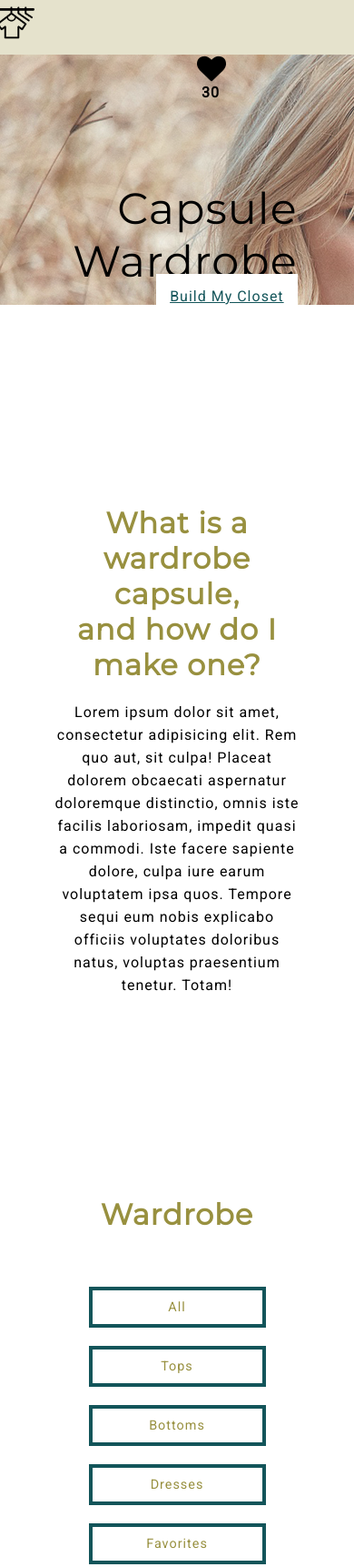
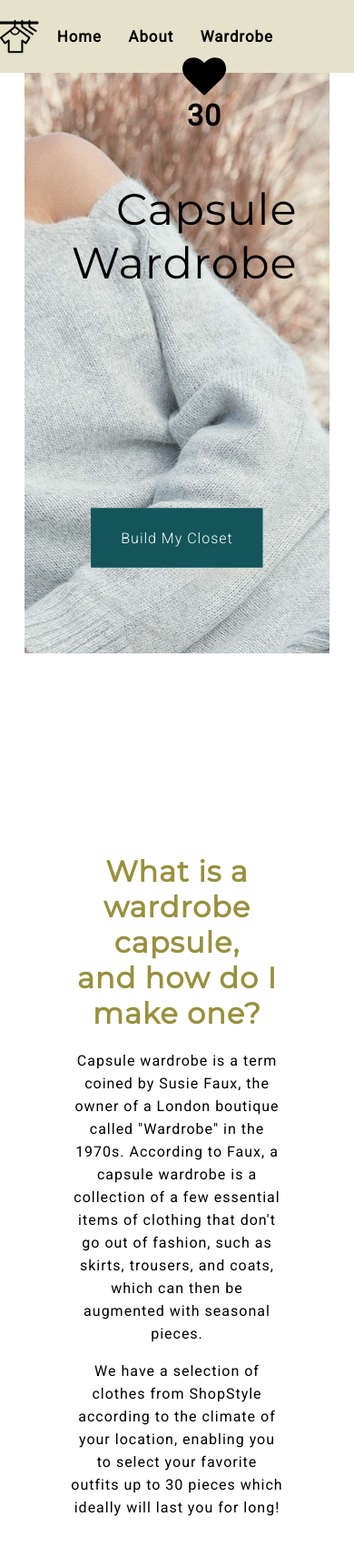
Before and after one commit to dressed-to-last/capsulewardrobe, a website: page index.html in a window 390 px wide. Shown: the top 1722 px of the page at 91% size. Drawn offline with nearby package versions, Linux system fonts and the light colour scheme; files that its build step writes are made by us from their sources; no server answers.

Commit message:
updated styles, index, and javascript

```diff
--- a/dev/scripts/main.js
+++ b/dev/scripts/main.js
@@ -10,12 +10,12 @@ styleApp.init = function() {
 
 //when user clicked "create my wardrobe" in the header, go to the library section.
 //when user location is activated, display weather data.
-//display clothes according to user's location temperature (above 20 degrees show summer clothes, below 20 degrees show autumn clothes).
-//when user select a product, counter of 30 decreases by 1; when user unclicked the product, the counter increases.
-
-//user selects products from library and product is stored in their personal capsule wardrobe.
+//display clothes according to user's location temperature (above 10 degrees show summer clothes, below 10 degrees show autumn clothes).
+//when user selects a product, counter of 30 decreases by 1; when user unclick the product, the counter increases.
+//user selects products from library and products will be stored in their personal capsule wardrobe.
 //when user clicks the filter button (eg. all, top, bottom, jackets, selected products) display the library according to the clicked button.
 //the flickity top section will show shirts/jackets, and bottom section shows pants/skirts, etc.
+
 
 //ajax call to get weather data
 styleApp.getWeatherPieces = function() {
@@ -28,7 +28,7 @@ styleApp.getWeatherPieces = function() {
   });
 };
 
-//end of ajax call
+
 
 //after getting data from getWeatherPieces, display elements needed on the page.
 styleApp.displayWeatherPieces = function(weather) {
@@ -36,13 +36,14 @@ styleApp.displayWeatherPieces = function(weather) {
   const weatherImgEl = $("<img>").attr("src", weatherData.icon_url);
   const cityEl = $("<p>").text(weatherData.observation_location.city);
   const tempEl = $("<p>").text(weatherData.temp_c + " °C");
-
   const temp = weatherData.temp_c;
 
   $("#weather").append(weatherImgEl, tempEl, cityEl);
 
   styleApp.displayClothesByTemp(temp);
 };
+
+
 
 styleApp.getStylePieces = function() {
   //requesting list of 50 products from shopstyle
@@ -142,9 +143,9 @@ styleApp.getStylePieces = function() {
   }).then(function(res) {
     styleApp.filterClothesPieces(res);
   });
+};
 
 
-};
 
 styleApp.filterClothesPieces = function(styleData) {
   const warmCategory = [
@@ -215,8 +216,6 @@ styleApp.filterClothesPieces = function(styleData) {
   ];
 
   styleApp.displayClothesByTemp = function(tempResults) {
-    console.log("the current temp is ", tempResults);
-
     // if temperature is above 10C display WarmClothesPieces.
     styleData.products.forEach(function(product) {
       var productCategory = product.categories[0].id;
@@ -227,9 +226,7 @@ styleApp.filterClothesPieces = function(styleData) {
         var name = product.name;
         const imgEl = $("<img>").attr("src", img);
         const nameEl = $("<h4>").text(name);
-
         var heart = $('<i>').addClass("fa").addClass("fa-heart").addClass("favoriteHeart");
-
         let container = "";
         let warmClassNames = "";
 
@@ -289,7 +286,6 @@ styleApp.filterClothesPieces = function(styleData) {
           "raincoats-and-trenchcoats"
         ];
 
-
         //if product has a category ID related to tops, add class of .tops
         var filteredTopsNum = topsFilter.indexOf(productCategory);
         if (filteredTopsNum > -1) {
@@ -319,7 +315,6 @@ styleApp.filterClothesPieces = function(styleData) {
         }
 
         //if the categories[0].id include the strings stated below, add a class of top to div.element-item.
-        // console.log('classNames', warmClassNames)
         container = $(
           '<div class="element-item ' +
             warmClassNames +
@@ -329,55 +324,9 @@ styleApp.filterClothesPieces = function(styleData) {
         ).append(imgEl, nameEl, heart);
 
         $("#clothes").append(container);
-
-
-
-
-
-
-
-
-
-
-        // // create an empty array to store user's choice when clicked. push into the array!
-        // // when user click/ select the element-item div with appropriate id, push into the empty favorite array and display that.
-
-        // let idEl= $(".element-item").attr("id", productCategory);
-
-        // for (let i = 0; i < warmCategory.length; i = i + 1) {
-        //   styleApp.warmCategoryfavoritesFilter.push()
-        // }
-        // const favoritesFilter = [];
-
-        // var filteredSelectedNum = favoritesFilter.indexOf(productCategory);
-        // if (filteredSelectedNum > -1) {
-        //   warmClassNames += "favorites";
-        // }
-
-        // $(".element-item").on("click", function(){
-        //   $(favoritesFilter).push(product.categories[0].id);
-
-        // });
-
-
-
-
-
-
-
-
-
-
-
-
-
-
-
-
-
-
       } //closes temperature filter if statement
     }); //closes styleData.products.forEach for warm clothes
+
 
     // if temperature is below 10C display ColdClothesPieces.
     styleData.products.forEach(function(product) {
@@ -493,29 +442,27 @@ styleApp.filterClothesPieces = function(styleData) {
   }; //closes styleApp.displayClothesByTemp
 }; //closes filterClothesPieces function
 
+
+
 //count number of products user has left
 styleApp.countProducts = function() {
   var counterNum = 30;
 
   $(".element-item").click(function() {
     $("#userCounterClicks").empty();
-    counterNum = counterNum - 1;
-
     $(this).toggleClass("favorite");
 
-    // $("i.fa-heart").addClass("favorite");
-
-
+    counterNum = counterNum - 1;
     const counter = $("<span>").text(counterNum);
     $("#userCounterClicks").append(counter);
 
     if (counterNum <= 0) {
       counterNum = 1;
-      console.log("no more products left!");
-
     }
   });
 };
+
+
 
 //smooth scroll
 $('a[href*="#"]:not([href="#"])').click(function() {
@@ -537,16 +484,15 @@ styleApp.isotopeFeatures = function(){
     var $grid = $('#clothes').isotope({
     	columnWidth: 5,
     	resizable: false
-
     });
     // filter items on button click
     $('.buttonFilter').on( 'click', function() {
       var filterValue = $(this).attr('data-filter');
       $grid.isotope({ filter: filterValue });
-
-      // console.log(filterValue);
     });
 }
+
+
 
 $(function() {
   styleApp.init();
--- a/dev/styles/main.scss
+++ b/dev/styles/main.scss
@@ -6,7 +6,7 @@ $secondaryFont: 'Roboto', sans-serif;
 @import 'setup';
 
 
-//general styles begins
+//general style begins
 body {
     margin: 0 auto;
     font-family: $secondaryFont;
@@ -27,7 +27,7 @@ h1, h2, h3, h4 {
 }
 
 h1 {
-    font-size: calc(45px + (90 - 45) * ((100vw - 320px) / (1440 - 320)));
+    font-size: calc(45px + (95 - 45) * ((100vw - 320px) / (1440 - 320)));
     font-weight: normal;
 }
 
@@ -42,7 +42,7 @@ h2 {
 }
 
 .descriptionWrapper {
-    width: 70%;
+    width: 60vw;
 }
 
 .wrapper {
@@ -50,22 +50,30 @@ h2 {
     max-width: 100%;
 }
 
-input:focus {
-    outline:none;
+button, .myClosetButton {
+    border: 3px solid $primaryColour;
+    letter-spacing: 1px;
+    font-size: 1rem;
+    background: white;
+    outline: none;
+    background: $primaryColour;
+    color: white;
+    font-weight: 300;
+    transition: all 0.2s;
+    &:hover {
+        background-color: white;
+        color: $secondaryColour;
+
     }
-
-button {
-    border: 4px solid $primaryColour;
-    letter-spacing: 1px;
 }
-
-// general styles ends
+//general style ends
 
 
-//HEADER STYLE
+
+//header style starts
 nav {
     position: fixed;
-    z-index: 2;
+    z-index: 9;
     top: 0;
     width: 100%;
     background: $tertiaryColour;
@@ -80,9 +88,6 @@ nav {
         top: 50%;
         left: 50%;
         transform: translate(-50%, -50%);
-    }
-
-
     }
     #weather {
         color: $secondaryColour;
@@ -112,8 +117,7 @@ nav {
             padding-left: 5px;
         }
     }
-
-
+}
 
 .navList {
     padding: 0;
@@ -128,7 +132,6 @@ nav {
             font-size: 1.05rem;
             transition: all 0.2s;
             padding:10px;
-
             &:hover {
                 color: $secondaryColour;
             }
@@ -136,33 +139,29 @@ nav {
     }
 }
 
-header {
+.headerContent{
     background: linear-gradient(rgba(255, 255, 255, 0.2), 100%, transparent 0%), url('../../assets/header.jpg') no-repeat fixed;
-}
-
-.headerContent{
     margin:0 7%;
     padding-right: 9%;
-    text-align: right;
     .headerContent__Title {
         padding-top: 200px;
+        padding-bottom: 400px;
+        text-align: right;
     }
-
     .myClosetButton {
-        color: $primaryColour;
-        padding: 15px;
-        margin-bottom: 280px;
-        font-size: 1rem;
-        background: white;
+        padding:20px 30px;
+        text-decoration: none;
+        position: absolute;
+        top: 70%;
+        left: 50%;
+        transform: translate(-50%, -50%);
     }
 }
-
-//HEADER STYLE ENDS HEADER STYLE ENDS
+//header style ends
 
 
 
-
-//SECTION DESCRIPTION SECTION DESCRIPTION
+//section description style starts
 .description {
     margin: 220px 0 220px 0;
     h2:first-child {
@@ -173,20 +172,15 @@ header {
         line-height: 25px;
     }
 }
-//SECTION DESCRIPTION ENDS
+//section description style ends
 
 
 
-
-
-
-
-
-//MAIN WARDROPBE
-.wardrobe {
-    h2 {
-        margin-bottom: 50px;
-    }
+//main wardrobe style starts
+.buttonFilter {
+    width: 110px;
+    padding:10px 5px;
+    margin: 20px 10px 60px 10px;
 }
 
 .grid {
@@ -195,57 +189,77 @@ header {
     margin: 0 auto;
 }
 
-
 div.element-item {
     width: 20%;
     min-height: 270px;
     padding: 20px;
     max-width: 200px;
     position: relative;
+    transition: all 0.2s;
     &:hover {
+        transform: scale(1.1);
         border: 2px solid $primaryColour;
+        background: white;
+        z-index: 2;
+    }
 }
 
-}
 .favoriteHeart {
     position:absolute;
-	top: 20px;
-	right: 5px;
-	font-size: 0.8rem;
+    top: 10px;
+    right: 10px;
+    font-size: 0.9rem;
     color: lightgrey;
 }
 
-.buttonFilter, #reloadButton {
-    width: 130px;
-    font-size: 0.9rem;
-    padding: 10px;
-    background: white;
-    color: $secondaryColour;
-    margin: 10px;
-    transition: all 0.2s;
-    &:hover {
-        background: $primaryColour;
-        color: white;
-    }
-}
 .favorite {
-	// border: 2px solid $primaryColour;
     .fa-heart {
         color: red;
     }
 }
-
-//MAIN WARDROBE ENDS
+//main wardrobe style ends
 
 
 
-//media queries begins
+//footer style starts
+footer {
+    margin-top: 200px;
+    background: $tertiaryColour;
+    p {
+        padding: 110px 20px 40px 20px;
+        margin: 0;
+        font-size: 0.9rem;
+    }
+}
+//footer style ends
 
-@media (max-width: 700px) {
-    .navList {
-        display: none;
+
+
+//media query starts
+@media (max-width: 940px) {
+    nav .logo {
+        width: 45px;
+        top: 50%;
+        left: 5%;
+    }
+    .headerContent{
+        background-position: center;
+    }
+    .buttonFilter {
+        width: 50%;
+    }
+    div.element-item {
+        width: 50%;
+        margin: 0;
+    }
 }
 
+@media (max-width: 770px) {
+    .navList {
+        li {
+            margin: 3px;
+        }
+    }
     .counter #userCounterClicks {
         font-size: 1rem;
     }
@@ -253,26 +267,4 @@ div.element-item {
         font-size: 2rem;
     }
 }
-
-@media (max-width: 940px) {
-    nav .logo {
-        width: 44px;
-        top: 42%;
-        left: 4%;
-        transform: translate(-50%, -50%);
-    }
-
-
-    .buttonFilter {
-        width: 50%;
-    }
-
-    .grid {
-        width: 100%;
-    }
-
-    div.element-item {
-        width: 50%;
-        margin: 0;
-    }
-}
+//media query ends
--- a/index.html
+++ b/index.html
@@ -10,8 +10,7 @@
     <meta name="viewport" content="width=device-width, initial-scale=1.0">
 </head>
 <body>
-
-
+    <!-- header starts-->
     <header id="home">
         <nav class="clearfix">
             <a href="#home">
@@ -34,21 +33,22 @@
                 <h1>Wardrobe</h1>
             </div>
             <a href="#filterNav" class="myClosetButton">Build My Closet</a>
-
         </div>
     </header>
+    <!-- header ends -->
 
-
+    <!-- section description starts -->
     <section id="about" class="description">
         <div class="descriptionWrapper">
             <h2>What is a wardrobe capsule,</h2>
             <h2>and how do I make one?</h2>
-            <p>Lorem ipsum dolor sit amet, consectetur adipisicing elit. Rem quo aut, sit culpa! Placeat dolorem obcaecati aspernatur doloremque distinctio, omnis iste facilis laboriosam, impedit quasi a commodi. Iste facere sapiente dolore, culpa iure earum voluptatem ipsa quos. Tempore sequi eum nobis explicabo officiis voluptates doloribus natus, voluptas praesentium tenetur. Totam!</p>
+            <p>Capsule wardrobe is a term coined by Susie Faux, the owner of a London boutique called "Wardrobe" in the 1970s. According to Faux, a capsule wardrobe is a collection of a few essential items of clothing that don't go out of fashion, such as skirts, trousers, and coats, which can then be augmented with seasonal pieces. </p>
+            <p>We have a selection of clothes from ShopStyle according to the climate of your location, enabling you to select your favorite outfits up to 30 pieces which ideally will last you for long!</p>
         </div>
     </section>
+    <!-- section description ends -->
 
-
-
+    <!-- main wardrobe starts -->
     <main class="wardrobe">
         <div class="wrapper">
             <h2>Wardrobe</h2>
@@ -60,23 +60,16 @@
                 <button class="buttonFilter" data-filter=".dresses">Dresses</button>
                 <button class="buttonFilter" data-filter=".favorite">Favorites</button>
             </div>
-            <div id="clothes" class="grid wrapper">
-
-            </div>
-
+            <div id="clothes" class="grid wrapper"></div>
         </div>
     </main>
+    <!-- main wardrobe ends -->
 
-
-
-
-
+    <!-- footer starts -->
     <footer>
-        <p>hello</p>
-
+        <p>Copyright © 2017 Created by Tina Chang, Kaitlyn Brouwers, & Shannon Draper</p>
     </footer>
-
-
+    <!-- footer ends -->
 
     <script src="https://ajax.googleapis.com/ajax/libs/jquery/1.10.2/jquery.min.js"></script>
     <script src="https://unpkg.com/isotope-layout@3/dist/isotope.pkgd.min.js"></script>
```
Lines whose indentation alone changed are shown as unchanged.
